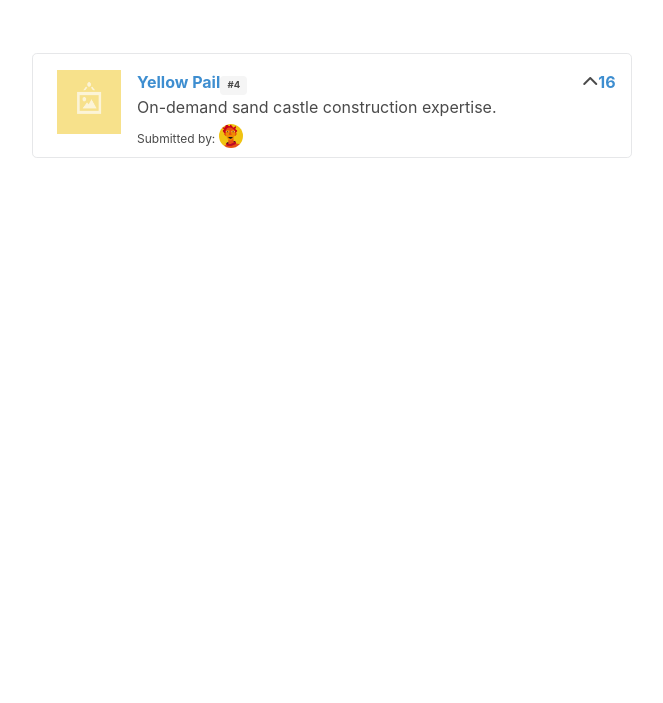
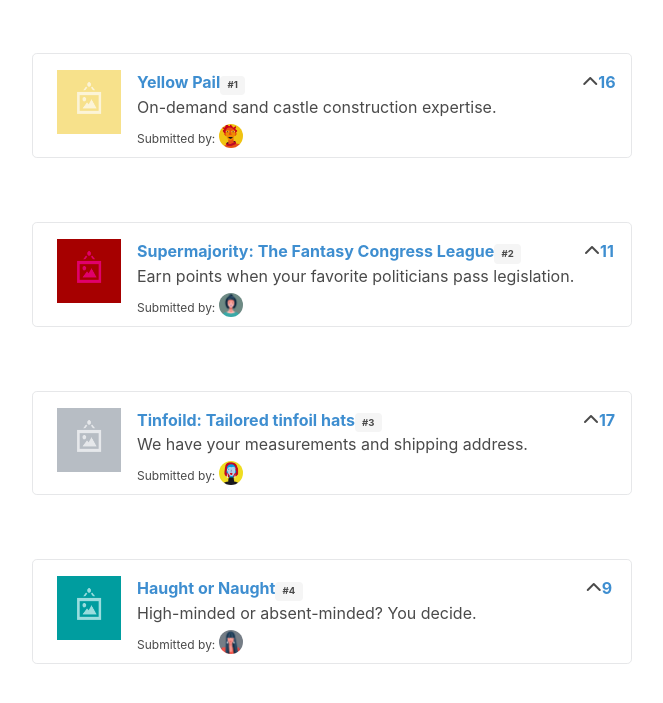
Before and after one commit to leykun-gizaw/UpVote, a website built with Vite: page index.html in a window 1280 px wide. Shown: the part 71-774 px from the top of the page, without its empty margins (308-971 px from the left). Built offline with nearby package versions, Linux system fonts and the light colour scheme.

Commit message:
Output the list using v-for directive

```diff
--- a/index.html
+++ b/index.html
@@ -13,22 +13,22 @@
 <body>
   <div id="app">
     <h2 class="title has-text-centered dividing-header">UpVote!</h2>
-    <div class="section">
+    <div class="section" v-for="submission in submissions" :key="submission.id">
       <article class="media">
         <figure class="media-left">
-          <img :src="submissions[0].submissionImage" alt="yellow image" class="image is-64x64" />
+          <img :src="submission.submissionImage" alt="yellow image" class="image is-64x64" />
         </figure>
         <div class="media-content">
           <div class="content">
             <p>
-              <strong><a href="#" class="has-text-info">{{ submissions[0].title }}</a><span
-                  class="tag is-small">#4</span></strong>
+              <strong><a href="#" class="has-text-info">{{ submission.title }}</a><span class="tag is-small">#{{
+                  submission.id }}</span></strong>
               <br />
-              {{ submissions[0].description }}
+              {{ submission.description }}
               <br />
               <small class="is-size-7">
                 Submitted by:
-                <img :src="submissions[0].avatar" alt="daniel" class="image is-24x24" />
+                <img :src="submission.avatar" alt="daniel" class="image is-24x24" />
               </small>
             </p>
           </div>
@@ -36,7 +36,7 @@
         <div class="media-right">
           <span class="icon is-small">
             <i class="fa fa-chevron-up"></i>
-            <strong class="has-text-info">{{ submissions[0].votes }}</strong>
+            <strong class="has-text-info">{{ submission.votes }}</strong>
           </span>
         </div>
       </article>
```
